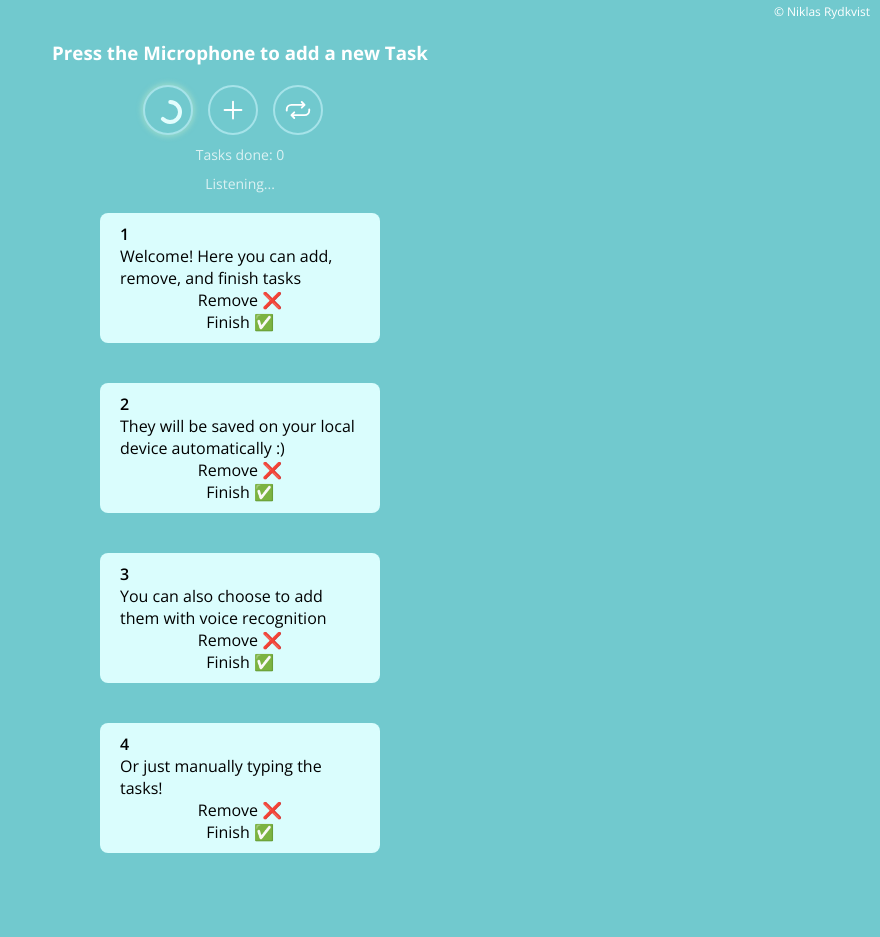
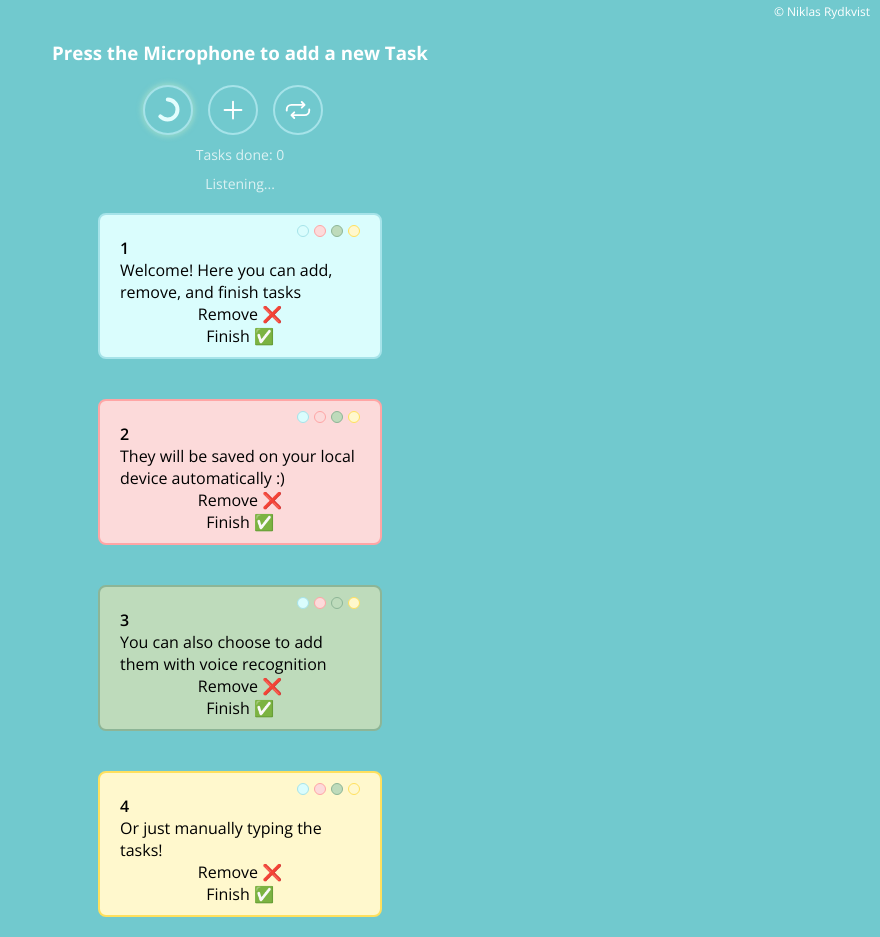
Before and after one commit to rydkvist/voice-recognition-todo-list, a React (Create React App) app: page / in a window 1280 px wide. Both pictures are taken after a click on the button 567 px from the left and 110 px from the top of the page. Shown: the whole page, without its empty margins (400-1280 px from the left). Before the commit the page ends 873 px from the top, so only its background shows below. Built offline with nearby package versions, Linux system fonts and the light colour scheme.

Commit message:
Add customizable task color

```diff
--- a/src/App.jsx
+++ b/src/App.jsx
@@ -4,6 +4,7 @@ import styled, { css } from "styled-components";
 import { useTodoList } from "./context/TodoContext";
 import { Task, CompletedTask } from "./components/Task";
 import { Button } from "./components/Button";
+import { colors } from "./utils/colors";
 
 const Main = styled.div`
   display: flex;
@@ -19,7 +20,7 @@ const Header = styled.header`
   display: flex;
   position: sticky;
   top: 0;
-  background-color: #71c9ce;
+  background-color: ${colors.darkCyan};
   justify-content: center;
   align-items: center;
   flex-direction: column;
@@ -198,7 +199,13 @@ const App = () => {
               <CompletedTask key={index} description={item.value} />
             ))
           : todoList.map((item, index) => (
-              <Task key={index} description={item.value} position={item.id} />
+              <Task
+                key={index}
+                description={item.value}
+                position={item.id}
+                bg={item.bg}
+                borderColor={item.borderColor}
+              />
             ))}
       </List>
     </Main>
--- a/src/components/Button.jsx
+++ b/src/components/Button.jsx
@@ -1,5 +1,6 @@
 import React from "react";
 import styled from "styled-components";
+import { colors } from "../utils/colors";
 
 const StyledButton = styled.button`
   display: grid;
@@ -10,13 +11,13 @@ const StyledButton = styled.button`
   font-size: ${(props) => (props.fontSize ? props.fontSize : "1.875rem")};
 
   background-color: ${(props) =>
-    props.backgroundColor ? props.backgroundColor : "#71c9ce"};
+    props.backgroundColor ? props.backgroundColor : colors.darkCyan};
   border-color: ${(props) =>
-    props.borderColor ? props.borderColor : "#a6e3e9"};
+    props.borderColor ? props.borderColor : colors.cyan};
 
-  color: ${(props) => (props.color ? props.color : "#FFF")};
+  color: ${(props) => (props.color ? props.color : colors.white)};
 
-  border: 2px solid #a6e3e9;
+  border: 2px solid ${colors.cyan};
   border-radius: 50%;
 
   box-shadow: 0px;
@@ -25,7 +26,7 @@ const StyledButton = styled.button`
 
   &:hover {
     background-color: ${(props) =>
-      props.borderColor ? props.borderColor : "#a6e3e9"};
+      props.borderColor ? props.borderColor : colors.cyan};
   }
   &:focus {
     box-shadow: 0px 0px 5px 2px rgba(163, 221, 203, 0.75);
--- a/src/components/Spinner.jsx
+++ b/src/components/Spinner.jsx
@@ -1,4 +1,5 @@
 import React from "react";
+import { colors } from "../utils/colors";
 
 export const Spinner = () => (
   <svg
@@ -15,11 +16,11 @@ export const Spinner = () => (
     preserveAspectRatio="xMidYMid"
   >
     <circle
-      cx="50"
-      cy="50"
+      cx="45"
+      cy="45"
       r="20"
       strokeWidth="8"
-      stroke="#e3fdfd"
+      stroke={colors.veryLightCyan}
       strokeDasharray="47.12388980384689 47.12388980384689"
       fill="none"
       strokeLinecap="round"
@@ -30,7 +31,7 @@ export const Spinner = () => (
         repeatCount="indefinite"
         dur="1s"
         keyTimes="0;1"
-        values="0 50 50;360 50 50"
+        values="0 45 45;360 45 45"
       />
     </circle>
   </svg>
--- a/src/components/Task.jsx
+++ b/src/components/Task.jsx
@@ -1,15 +1,37 @@
 import React from "react";
 import styled from "styled-components";
 import { useTodoList } from "../context/TodoContext";
+import { colors } from "../utils/colors";
 
 const StyledCard = styled.div`
   display: flex;
   flex-direction: column;
+  width: 15rem;
   padding: 0.625rem 1.25rem;
-  width: 15rem;
+  margin: 1.25rem 0rem;
   border-radius: 8px;
-  background-color: #dafdfd;
-  margin: 1.25rem 0rem;
+  background-color: ${(props) => (props.bg ? props.bg : taskColors[0].bg)};
+  border: 2px solid
+    ${(props) =>
+      props.borderColor ? props.borderColor : taskColors[0].borderColor};
+`;
+
+const Palette = styled.div`
+  display: flex;
+  justify-content: flex-end;
+  align-items: center;
+  & > button {
+    margin-left: 0.3125rem;
+  }
+`;
+
+const Color = styled.button`
+  width: 0.75rem;
+  height: 0.75rem;
+  background-color: ${(props) => (props.bg ? props.bg : colors.white)};
+  border: 1px solid
+    ${(props) => (props.borderColor ? props.borderColor : colors.yellow)};
+  border-radius: 50%;
 `;
 
 const Number = styled.p`
@@ -20,11 +42,30 @@ const Description = styled.p`
   overflow-x: hidden;
 `;
 
-export const Task = ({ position, description }) => {
-  const { onRemoveTask, onTaskDone } = useTodoList();
+export const taskColors = [
+  { bg: colors.lightCyan, borderColor: colors.cyan },
+  { bg: colors.pink, borderColor: colors.darkPink },
+  { bg: colors.pistachio, borderColor: colors.olive },
+  { bg: colors.lightYellow, borderColor: colors.yellow },
+];
+
+export const Task = ({ position, description, bg, borderColor }) => {
+  const { onRemoveTask, onTaskDone, onChangeTaskColor } = useTodoList();
 
   return (
-    <StyledCard>
+    <StyledCard bg={bg} borderColor={borderColor}>
+      <Palette>
+        {taskColors.map((color, index) => (
+          <Color
+            key={index}
+            onClick={() =>
+              onChangeTaskColor(position, color.bg, color.borderColor)
+            }
+            bg={color.bg}
+            borderColor={color.borderColor}
+          />
+        ))}
+      </Palette>
       <Number>{position + 1}</Number>
       <Description>{description}</Description>
       <button onClick={() => onRemoveTask(position)}>Remove ❌</button>
--- a/src/context/TodoContext.jsx
+++ b/src/context/TodoContext.jsx
@@ -1,4 +1,5 @@
 import React, { createContext, useState, useEffect, useContext } from "react";
+import { taskColors } from "../components/Task";
 
 const TodoListContext = createContext();
 
@@ -12,18 +13,31 @@ export const useTodoList = () => {
 
 /*
   Features:
-  - Make it able to add tasks manually
-  - Make it able to sort the task, so that they are draggable
-  - Make it able to edit the description/content of each task
   - Change "Be done with a task first! :)" message when you add a better UI for the completed dashboard
   - Update to have nicer UI
 */
 
 const initialState = [
-  { id: 0, value: "Welcome! Here you can add, remove, and finish tasks" },
-  { id: 1, value: "They will be saved on your local device automatically :)" },
-  { id: 2, value: "You can also choose to add them with voice recognition" },
-  { id: 3, value: "Or just manually typing the tasks!" },
+  {
+    id: 0,
+    value: "Welcome! Here you can add, remove, and finish tasks",
+    ...taskColors[0],
+  },
+  {
+    id: 1,
+    value: "They will be saved on your local device automatically :)",
+    ...taskColors[1],
+  },
+  {
+    id: 2,
+    value: "You can also choose to add them with voice recognition",
+    ...taskColors[2],
+  },
+  {
+    id: 3,
+    value: "Or just manually typing the tasks!",
+    ...taskColors[3],
+  },
 ];
 
 const localState = JSON.parse(localStorage.getItem("todoListStorage"));
@@ -43,9 +57,9 @@ export const TodoListProvider = ({ children }) => {
     // remove selected item from list
     const tempNewList = todoList.filter((item) => item.id !== itemId);
 
-    // add new id to every item after the removal
+    // add a new id to every item after the removal
     const newList = tempNewList.map((item, index) => {
-      return { id: index, value: item.value };
+      return { ...item, id: index };
     });
 
     setTodoList(newList);
@@ -57,6 +71,15 @@ export const TodoListProvider = ({ children }) => {
     setCompletedTodoList([...completedTodoList, task]);
 
     onRemoveTask(itemId);
+  };
+
+  const onChangeTaskColor = (itemId, bg, borderColor) => {
+    // Create a new list with the edited color of the task
+    const newList = todoList.map((item) => {
+      return item.id === itemId ? { ...item, bg: bg, borderColor } : item;
+    });
+
+    setTodoList(newList);
   };
 
   useEffect(() => {
@@ -76,6 +99,7 @@ export const TodoListProvider = ({ children }) => {
         setTodoList,
         onTaskDone,
         onRemoveTask,
+        onChangeTaskColor,
       }}
     >
       {children}
--- /dev/null
+++ b/src/utils/colors.js
@@ -0,0 +1,16 @@
+export const colors = {
+  white: "#FFF",
+  veryLightCyan: "#e3fdfd",
+  lightCyan: "#dafdfd",
+  cyan: "#a6e3e9",
+  darkCyan: "#71c9ce",
+
+  pink: "#fcdada",
+  darkPink: "#ffa5a5",
+
+  pistachio: "#bedbbb",
+  olive: "#8db596",
+
+  lightYellow: "#fff8cd",
+  yellow: "#ffe05d",
+};
```
Also changed, not shown: 1 other file (tests, documents, lock files or other folders).
